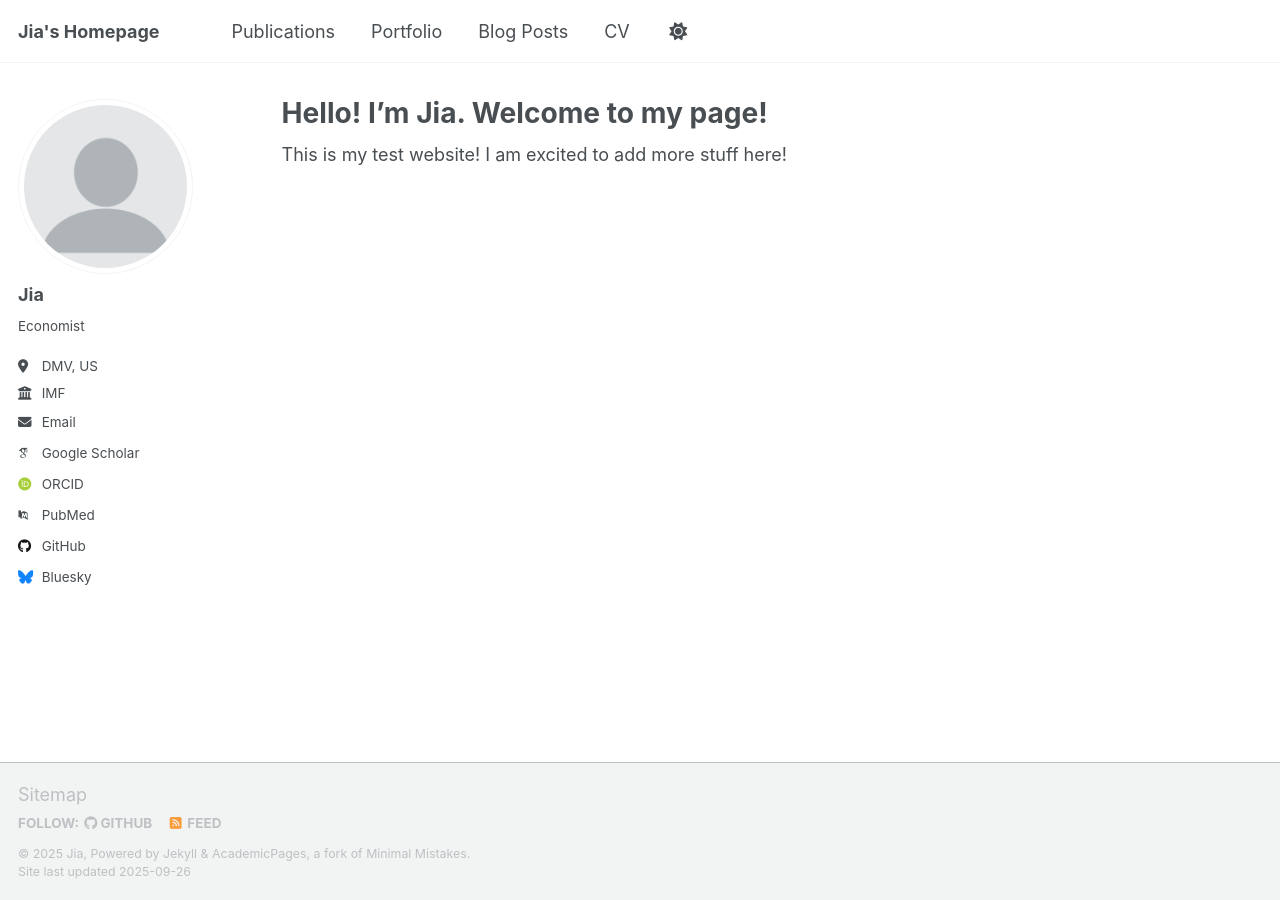
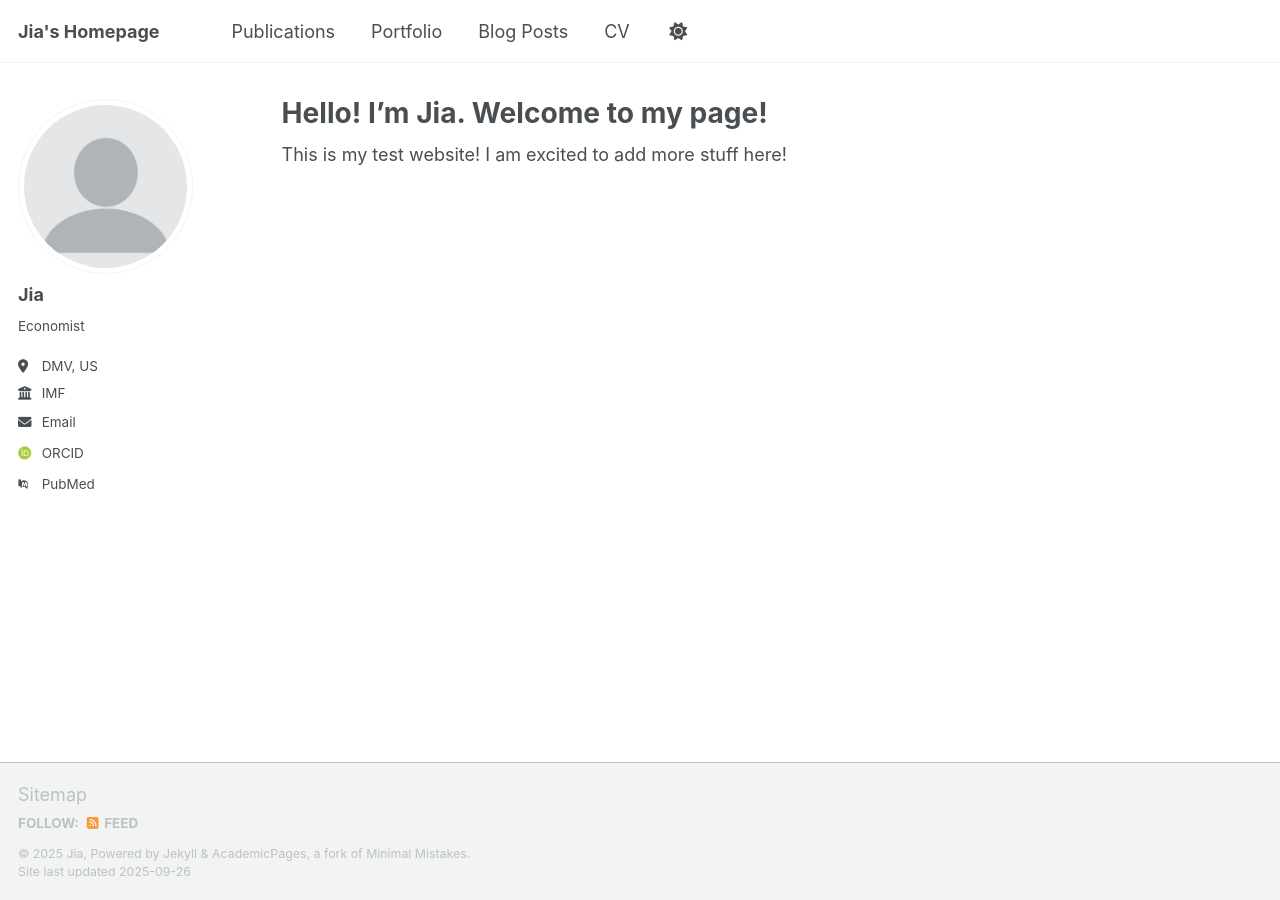
Before and after one commit to yupeiliuxiang/jia.github.io, a Jekyll site: the page built from _pages/about.md, in a window 1280 px wide. Built offline with Jekyll 4.4.1, drawn with Linux system fonts in a browser that asks for light colours; some web fonts are replaced; a script that is not in the unit is left out.

Commit message:
Update _config.yml

```diff
--- a/_config.yml
+++ b/_config.yml
@@ -35,7 +35,7 @@ author:
   # Academic websites
   academia         : # URL
   arxiv            : # URL - Update with the correct link to your profile
-  googlescholar    : "https://scholar.google.com/citations?user=PS_CX0AAAAAJ"
+  googlescholar    : # "https://scholar.google.com/citations?user=PS_CX0AAAAAJ"
   inspire-hep      : # URL
   impactstory      : # URL
   orcid            : "http://orcid.org/yourorcidurl"
@@ -48,13 +48,13 @@ author:
   bitbucket        : # Username - Update with your username on the site
   codepen          : # Username
   dribbble         : # Username
-  github           : "academicpages"
+  github           : # "academicpages"
   kaggle           : # Username
   stackoverflow    : # User number or user number and name (i.e., use "1" or "1/jeff-atwood")
 
   # Social media
   artstation       : # Username
-  bluesky          : "bsky.app" # Replace this with you Bluesky username
+  bluesky          : # "bsky.app" # Replace this with you Bluesky username
   facebook         : # Username
   flickr           : # Username
   foursquare       : # Username
```
